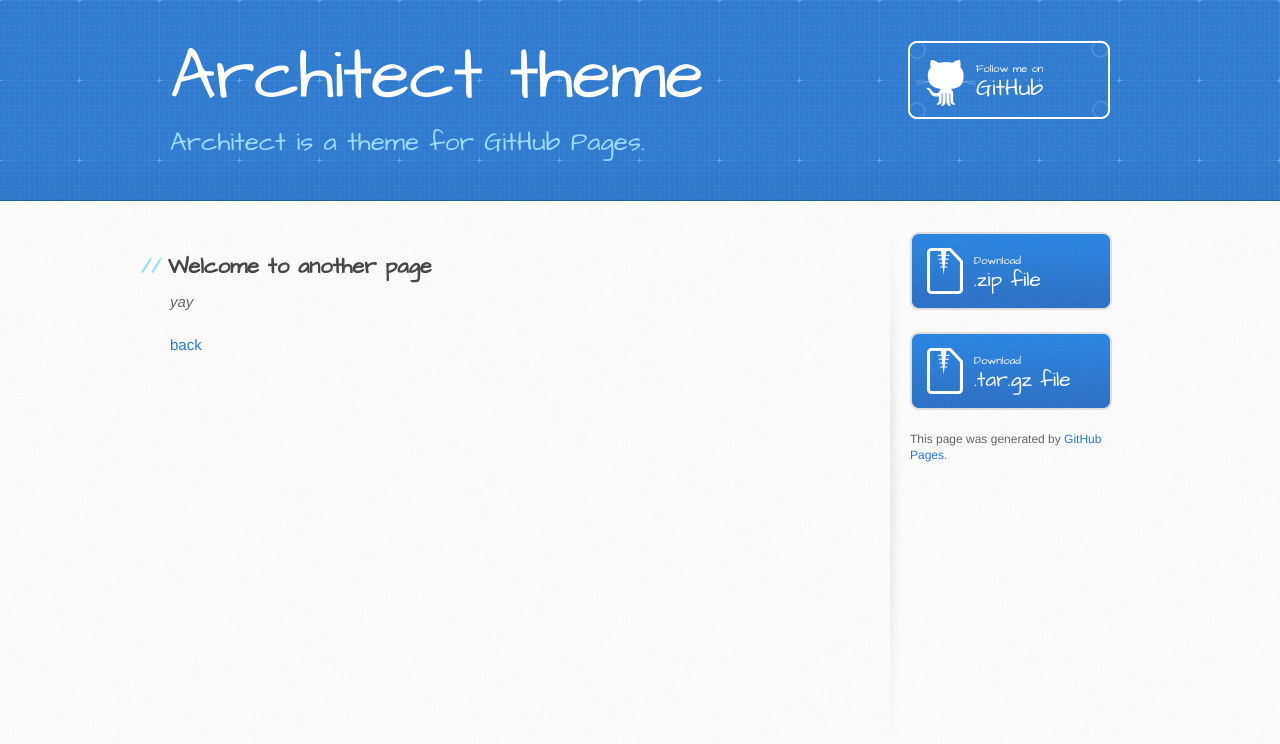
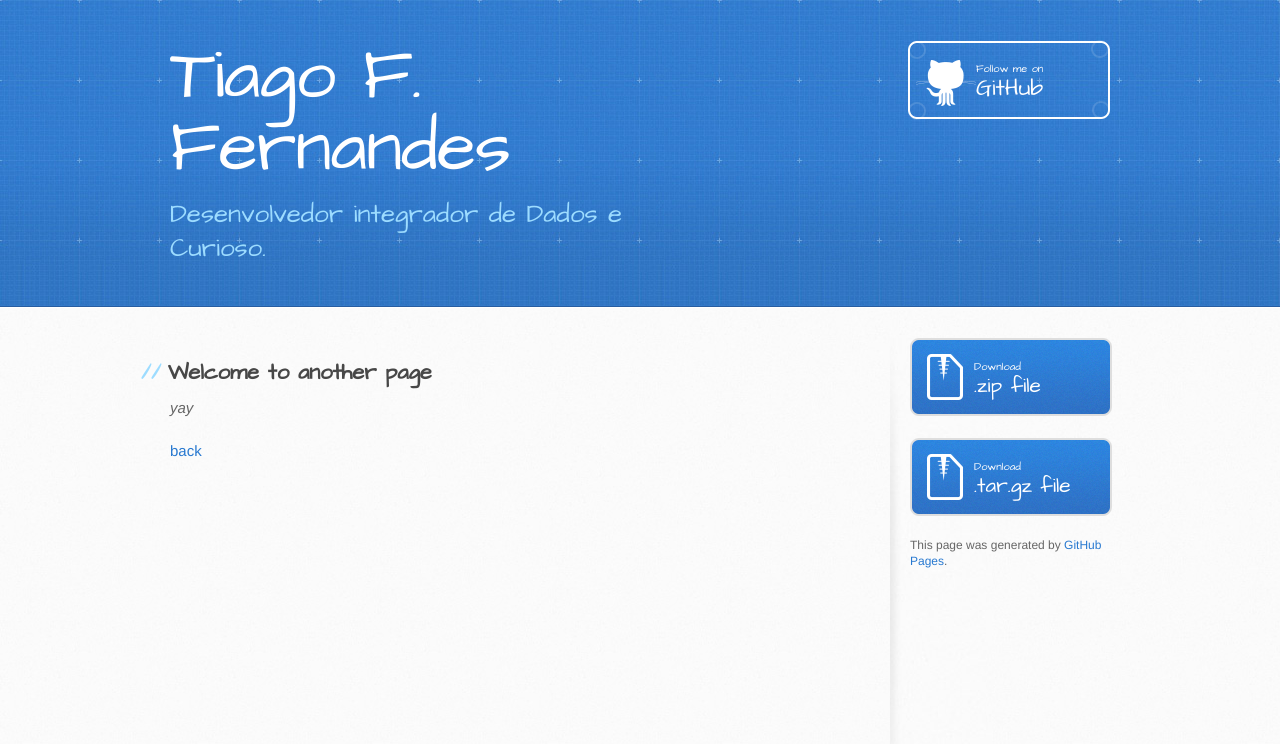
Before and after one commit to tffernandes/tffernandes.github.io, a Jekyll site: the page built from another-page.md, in a window 1280 px wide. Shown: the top 744 px of the page. Built offline with Jekyll 4.4.1, drawn with Linux system fonts in a browser that asks for light colours; our own code applies the rules of GitHub Pages for plain Markdown files.

Commit message:
Alterado nome

```diff
--- a/_config.yml
+++ b/_config.yml
@@ -1,5 +1,5 @@
-title: Architect theme
-description: Architect is a theme for GitHub Pages.
+title: Tiago F. Fernandes
+description: Desenvolvedor integrador de Dados e Curioso.
 show_downloads: true
 google_analytics:
 theme: jekyll-theme-architect
```
